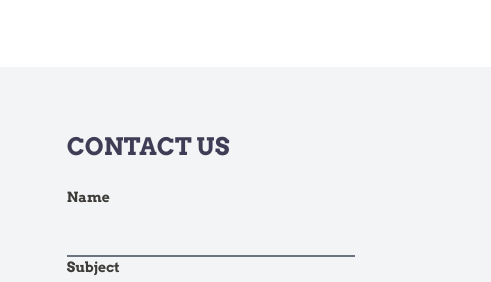
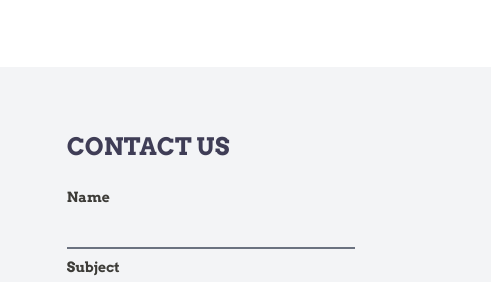
Before and after one commit to anxious4glory/onhigh-ceaning-services, a website: page public/index.html in a window 1280 px wide. Shown: the part 1026-1308 px from the top of the page, 0-491 px from the left. Drawn offline with nearby package versions, Linux system fonts and the light colour scheme.

Commit message:
form updates

```diff
--- a/public/index.html
+++ b/public/index.html
@@ -126,6 +126,11 @@
             <input type="text" placeholder="NAME" id="name" class="form translate-y-8" required>
             </label>
 
+            <label for="" class="font-bold form mb-2">Name
+          <input class="form translate-y-8" type="text" id="name"   required>
+          </label>
+
+
             <label for="" class="font-bold form mb-2">
               <input type="email" placeholder="EMAIL" id="email" class="form translate-y-8" required>
             </label>
@@ -152,9 +157,10 @@
         <form method="POST" data-netlify="true" class="contact_form" name="form1">
 
           <div class="text-sm text-subText">
-            <label for="" class="font-bold form mb-2">Name</label>
-          <input class="form translate-y-8" type="text" name="name"  required>
 
+          <label for="" class="font-bold form mb-2">Name
+          <input class="form translate-y-8" type="text" id="name"   required>
+          </label>
 
           <label for="" class="font-bold form mb-2">Subject</label>
           <input class="form translate-y-8" type="text" name="subject" id="subject1" required>
```
